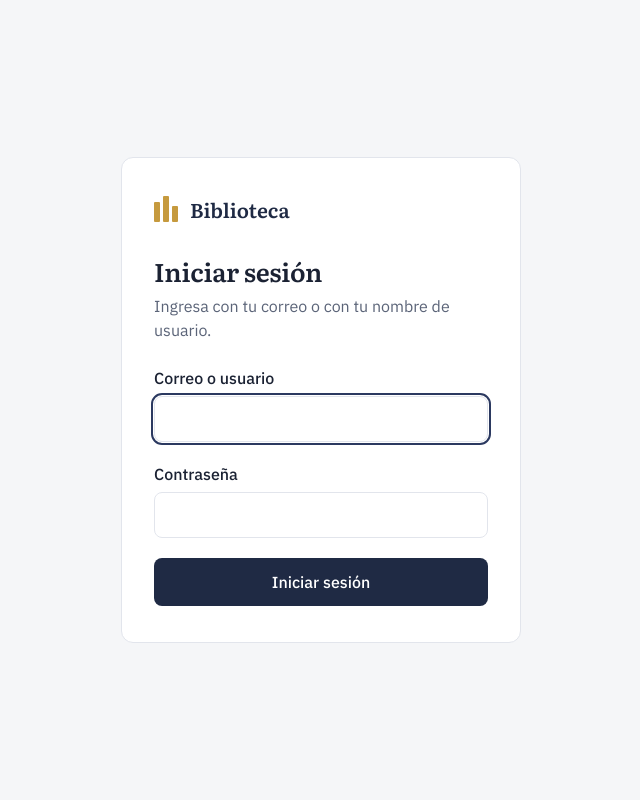
After one commit to alisonsalazar00/biblioteca-postgresql, a Flask app: page /login?next=/cuenta/contrasena in a window 1280 px wide. The commit adds this page. Shown: the whole page, without its empty margins (319-959 px from the left). Run offline with Flask 3, Linux system fonts and the light colour scheme; some libraries are stand-ins or nearby versions.

Commit message:
Agrega inicio de sesión, roles, permisos y protección CSRF

```diff
--- a/app.py
+++ b/app.py
@@ -1,16 +1,38 @@
 """Aplicación web de la biblioteca (Flask)."""
 import os
+import secrets
+from datetime import timedelta
+from functools import wraps
 
 import psycopg
-from flask import Flask, flash, redirect, render_template, request, url_for
+from flask import (
+    Flask,
+    abort,
+    flash,
+    redirect,
+    render_template,
+    request,
+    session,
+    url_for,
+)
 
 from db import call, query
 
 app = Flask(__name__)
-# Necesaria para los mensajes de aviso (flash). Puedes definir SECRET_KEY en el .env
+
+# La clave firma las cookies de sesión. Define SECRET_KEY en el .env con un texto
+# largo y aleatorio; la de abajo solo existe para que funcione en desarrollo.
 app.secret_key = os.getenv("SECRET_KEY", "clave-solo-para-desarrollo")
+app.config.update(
+    SESSION_COOKIE_HTTPONLY=True,   # JavaScript no puede leer la cookie
+    SESSION_COOKIE_SAMESITE="Lax",  # el navegador no la envía en formularios de otros sitios
+    PERMANENT_SESSION_LIFETIME=timedelta(hours=8),
+)
 
 
+# ---------------------------------------------------------------------------
+# Filtros de plantilla
+# ---------------------------------------------------------------------------
 @app.template_filter("fecha")
 def formato_fecha(valor):
     """Muestra una fecha como día/mes/año."""
@@ -29,12 +51,185 @@ def formato_colones(monto):
     return "₡" + f"{monto:,.0f}".replace(",", " ")
 
 
+# ---------------------------------------------------------------------------
+# Seguridad: CSRF, permisos y caché
+# ---------------------------------------------------------------------------
+def generar_csrf():
+    """Token secreto de la sesión que deben traer todos los formularios POST."""
+    if "csrf" not in session:
+        session["csrf"] = secrets.token_hex(16)
+    return session["csrf"]
+
+
+app.jinja_env.globals["csrf_token"] = generar_csrf
+
+
+@app.before_request
+def proteger_csrf():
+    if request.method == "POST":
+        esperado = session.get("csrf", "")
+        recibido = request.form.get("csrf_token", "")
+        if not esperado or not secrets.compare_digest(esperado, recibido):
+            abort(400)
+
+
+@app.after_request
+def sin_cache(respuesta):
+    # Con sesión iniciada, el navegador no guarda las páginas: al cerrar sesión
+    # y usar el botón "atrás" no se ven datos privados.
+    if "cuenta_id" in session:
+        respuesta.headers["Cache-Control"] = "no-store"
+    return respuesta
+
+
+def acceso(*roles):
+    """Exige sesión iniciada y, si se indican roles, que la cuenta tenga alguno."""
+
+    def decorador(vista):
+        @wraps(vista)
+        def envoltura(*args, **kwargs):
+            if "cuenta_id" not in session:
+                siguiente = None
+                if request.method == "GET":
+                    siguiente = request.full_path.rstrip("?")
+                return redirect(url_for("login", next=siguiente))
+            if roles and session.get("rol") not in roles:
+                abort(403)
+            return vista(*args, **kwargs)
+
+        return envoltura
+
+    return decorador
+
+
+def destino_seguro(ruta):
+    """Solo acepta rutas internas, para que 'next' no lleve a otro sitio."""
+    if ruta and ruta.startswith("/") and not ruta.startswith("//") and "\\" not in ruta:
+        return ruta
+    return url_for("catalogo")
+
+
+# ---------------------------------------------------------------------------
+# Páginas de error
+# ---------------------------------------------------------------------------
+@app.errorhandler(400)
+def error_400(_):
+    return render_template(
+        "error.html",
+        titulo="Solicitud no válida",
+        mensaje="La página caducó o la solicitud no es válida. Vuelve a cargarla e inténtalo de nuevo.",
+    ), 400
+
+
+@app.errorhandler(403)
+def error_403(_):
+    return render_template(
+        "error.html",
+        titulo="Sin permiso",
+        mensaje="Tu cuenta no tiene permiso para ver esta página.",
+    ), 403
+
+
+@app.errorhandler(404)
+def error_404(_):
+    return render_template(
+        "error.html",
+        titulo="Página no encontrada",
+        mensaje="La dirección que buscas no existe.",
+    ), 404
+
+
+# ---------------------------------------------------------------------------
+# Inicio y cierre de sesión
+# ---------------------------------------------------------------------------
 @app.route("/")
 def inicio():
-    return redirect(url_for("catalogo"))
+    return redirect(url_for("catalogo" if "cuenta_id" in session else "login"))
 
 
+@app.route("/login", methods=["GET", "POST"])
+def login():
+    if "cuenta_id" in session:
+        return redirect(url_for("catalogo"))
+
+    siguiente = request.args.get("next", "")
+    identificador = ""
+
+    if request.method == "POST":
+        identificador = request.form.get("identificador", "").strip()
+        contrasena = request.form.get("contrasena", "")
+
+        # La función SQL comprueba la contraseña, cuenta los intentos fallidos
+        # y bloquea la cuenta. Aquí solo se interpreta su resultado.
+        fila = call(
+            "SELECT * FROM verificar_credenciales(%s, %s)", (identificador, contrasena)
+        )
+
+        if fila["r_resultado"] == "ok":
+            session.clear()
+            session.permanent = True
+            session["cuenta_id"] = fila["r_cuenta_id"]
+            session["rol"] = fila["r_rol"]
+            session["usuario_id"] = fila["r_usuario_id"]
+            session["nombre"] = fila["r_nombre"]
+            return redirect(destino_seguro(siguiente))
+
+        if fila["r_resultado"] == "bloqueada":
+            minutos = fila["r_minutos"]
+            unidad = "minuto" if minutos == 1 else "minutos"
+            flash(
+                f"Demasiados intentos fallidos. Intenta de nuevo en {minutos} {unidad}.",
+                "error",
+            )
+        elif fila["r_resultado"] == "inactiva":
+            flash("Tu cuenta está desactivada. Contacta al bibliotecario.", "error")
+        else:
+            # Mismo mensaje si el usuario no existe o la contraseña falla,
+            # para no revelar qué cuentas existen.
+            flash("El usuario o la contraseña no son correctos.", "error")
+
+    return render_template("login.html", siguiente=siguiente, identificador=identificador)
+
+
+@app.route("/logout", methods=["POST"])
+def logout():
+    session.clear()
+    flash("Cerraste sesión.", "exito")
+    return redirect(url_for("login"))
+
+
+@app.route("/cuenta/contrasena", methods=["GET", "POST"])
+@acceso()
+def cambiar_contrasena():
+    if request.method == "POST":
+        actual = request.form.get("actual", "")
+        nueva = request.form.get("nueva", "")
+        confirmar = request.form.get("confirmar", "")
+
+        if nueva != confirmar:
+            flash("La contraseña nueva y su confirmación no coinciden.", "error")
+            return redirect(url_for("cambiar_contrasena"))
+
+        try:
+            call(
+                "SELECT cambiar_contrasena(%s, %s, %s)",
+                (session["cuenta_id"], actual, nueva),
+            )
+        except psycopg.errors.RaiseException as error:
+            flash(error.diag.message_primary, "error")
+            return redirect(url_for("cambiar_contrasena"))
+
+        flash("Contraseña actualizada.", "exito")
+        return redirect(url_for("cambiar_contrasena"))
+
+    return render_template("contrasena.html")
+
+
+# ---------------------------------------------------------------------------
+# Catálogo (todas las cuentas)
+# ---------------------------------------------------------------------------
 @app.route("/catalogo")
+@acceso()
 def catalogo():
     # La vista v_catalogo ya trae autores, categoría y copias por libro
     libros = query("SELECT * FROM v_catalogo ORDER BY titulo")
@@ -46,7 +241,11 @@ def catalogo():
     return render_template("catalogo.html", libros=libros, resumen=resumen)
 
 
+# ---------------------------------------------------------------------------
+# Préstamos y multas (solo bibliotecario)
+# ---------------------------------------------------------------------------
 @app.route("/prestamos")
+@acceso("bibliotecario")
 def prestamos():
     # Los más urgentes (vencidos hace más tiempo) aparecen primero
     filas = query(
@@ -59,6 +258,7 @@ def prestamos():
 
 
 @app.route("/vencidos")
+@acceso("bibliotecario")
 def vencidos():
     filas = query(
         "SELECT * FROM v_prestamos_vencidos ORDER BY dias_retraso DESC, prestamo_id"
@@ -67,6 +267,7 @@ def vencidos():
 
 
 @app.route("/prestar", methods=["GET", "POST"])
+@acceso("bibliotecario")
 def prestar():
     if request.method == "POST":
         try:
@@ -108,6 +309,7 @@ def prestar():
 
 
 @app.route("/devolver/<int:prestamo_id>", methods=["POST"])
+@acceso("bibliotecario")
 def devolver(prestamo_id):
     try:
         fila = call("SELECT devolver_libro(%s) AS retraso", (prestamo_id,))
@@ -133,6 +335,7 @@ def devolver(prestamo_id):
 
 
 @app.route("/multas")
+@acceso("bibliotecario")
 def multas():
     # Primero las pendientes, y dentro de cada grupo las más recientes
     filas = query(
@@ -149,6 +352,7 @@ def multas():
 
 
 @app.route("/multas/<int:multa_id>/pagar", methods=["POST"])
+@acceso("bibliotecario")
 def pagar_multa(multa_id):
     try:
         fila = call("SELECT pagar_multa(%s) AS monto", (multa_id,))
--- a/static/css/style.css
+++ b/static/css/style.css
@@ -424,3 +424,141 @@ td.accion { text-align: right; }
   color: var(--texto-suave);
   font-size: 0.875rem;
 }
+
+/* ---------- Cuenta en el menú lateral ---------- */
+.sidebar {
+  position: sticky;
+  top: 0;
+  align-self: start;
+  height: 100vh;
+  overflow-y: auto;
+}
+
+.cuenta {
+  display: flex;
+  flex-direction: column;
+  gap: 2px;
+  margin-top: auto;
+  padding-top: 16px;
+  border-top: 1px solid #34426A;
+}
+
+.cuenta-nombre {
+  margin: 0;
+  padding: 0 12px;
+  color: #FFFFFF;
+  font-weight: 500;
+}
+
+.cuenta-rol {
+  margin: 0 0 8px;
+  padding: 0 12px;
+  color: #8A93AD;
+  font-size: 0.85rem;
+}
+
+.cuenta a,
+.boton-enlace {
+  display: block;
+  width: 100%;
+  padding: 8px 12px;
+  border: none;
+  border-radius: 6px;
+  background: none;
+  color: #C9D0E2;
+  font: inherit;
+  font-size: 0.9rem;
+  text-align: left;
+  text-decoration: none;
+  cursor: pointer;
+  transition: background-color 0.15s;
+}
+
+.cuenta a:hover,
+.boton-enlace:hover {
+  background: var(--tinta-clara);
+  color: #FFFFFF;
+}
+
+.cuenta a:focus-visible,
+.boton-enlace:focus-visible {
+  outline: 2px solid var(--laton);
+  outline-offset: 2px;
+}
+
+@media (max-width: 860px) {
+  .sidebar {
+    position: static;
+    height: auto;
+  }
+
+  .cuenta {
+    flex-direction: row;
+    flex-wrap: wrap;
+    align-items: center;
+    margin-top: 0;
+    padding-top: 0;
+    border-top: none;
+  }
+
+  .cuenta-rol { margin: 0; }
+  .cuenta a, .boton-enlace { width: auto; }
+}
+
+/* ---------- Campos de texto ---------- */
+.campo input {
+  padding: 10px 12px;
+  border: 1px solid var(--borde);
+  border-radius: 8px;
+  background: var(--superficie);
+  color: inherit;
+  font: inherit;
+}
+
+.campo input:focus-visible {
+  outline: 2px solid var(--tinta-clara);
+  outline-offset: 1px;
+}
+
+/* ---------- Pantallas de acceso y de error ---------- */
+.pagina-acceso {
+  display: flex;
+  align-items: center;
+  justify-content: center;
+  min-height: 100vh;
+  padding: 24px;
+}
+
+.tarjeta-acceso {
+  width: 100%;
+  max-width: 400px;
+  padding: 36px 32px;
+  border: 1px solid var(--borde);
+  border-radius: 12px;
+  background: var(--superficie);
+}
+
+.tarjeta-acceso .marca {
+  margin-bottom: 28px;
+  padding: 0;
+}
+
+.tarjeta-acceso .marca-nombre { color: var(--tinta); }
+.tarjeta-acceso h1 { font-size: 1.6rem; }
+.tarjeta-acceso .lede { margin-bottom: 24px; }
+
+.formulario-acceso {
+  display: flex;
+  flex-direction: column;
+  gap: 20px;
+}
+
+.boton-bloque {
+  width: 100%;
+  padding: 11px 16px;
+}
+
+.enlace-volver {
+  color: var(--tinta);
+  font-weight: 500;
+}
--- /dev/null
+++ b/templates/login.html
@@ -0,0 +1,50 @@
+<!DOCTYPE html>
+<html lang="es">
+<head>
+  <meta charset="utf-8">
+  <meta name="viewport" content="width=device-width, initial-scale=1">
+  <title>Iniciar sesión - Biblioteca</title>
+  <link rel="preconnect" href="https://fonts.googleapis.com">
+  <link rel="preconnect" href="https://fonts.gstatic.com" crossorigin>
+  <link href="https://fonts.googleapis.com/css2?family=IBM+Plex+Sans:wght@400;500&family=Literata:opsz,wght@7..72,500;7..72,600&display=swap" rel="stylesheet">
+  <link rel="stylesheet" href="{{ url_for('static', filename='css/style.css') }}">
+</head>
+<body class="pagina-acceso">
+  <main class="tarjeta-acceso">
+    <div class="marca">
+      <div class="marca-logo" aria-hidden="true"><span></span><span></span><span></span></div>
+      <span class="marca-nombre">Biblioteca</span>
+    </div>
+
+    <h1>Iniciar sesión</h1>
+    <p class="lede">Ingresa con tu correo o con tu nombre de usuario.</p>
+
+    {% with mensajes = get_flashed_messages(with_categories=true) %}
+      {% if mensajes %}
+      <div class="avisos">
+        {% for categoria, texto in mensajes %}
+        <p class="aviso aviso-{{ categoria }}" role="status">{{ texto }}</p>
+        {% endfor %}
+      </div>
+      {% endif %}
+    {% endwith %}
+
+    <form class="formulario-acceso" method="post" action="{{ url_for('login', next=siguiente or None) }}">
+      <input type="hidden" name="csrf_token" value="{{ csrf_token() }}">
+
+      <div class="campo">
+        <label for="identificador">Correo o usuario</label>
+        <input id="identificador" name="identificador" type="text" autocomplete="username"
+               value="{{ identificador }}" required autofocus>
+      </div>
+
+      <div class="campo">
+        <label for="contrasena">Contraseña</label>
+        <input id="contrasena" name="contrasena" type="password" autocomplete="current-password" required>
+      </div>
+
+      <button type="submit" class="boton boton-primario boton-bloque">Iniciar sesión</button>
+    </form>
+  </main>
+</body>
+</html>
--- a/templates/multas.html
+++ b/templates/multas.html
@@ -58,6 +58,7 @@
         <td class="accion">
           {% if not f.pagada %}
           <form method="post" action="{{ url_for('pagar_multa', multa_id=f.multa_id) }}">
+            <input type="hidden" name="csrf_token" value="{{ csrf_token() }}">
             <button type="submit" class="boton boton-secundario">Registrar pago</button>
           </form>
           {% endif %}
--- a/templates/prestamos.html
+++ b/templates/prestamos.html
@@ -58,6 +58,7 @@
         </td>
         <td class="accion">
           <form method="post" action="{{ url_for('devolver', prestamo_id=f.prestamo_id) }}">
+            <input type="hidden" name="csrf_token" value="{{ csrf_token() }}">
             <input type="hidden" name="volver" value="{{ 'vencidos' if solo_vencidos else 'prestamos' }}">
             <button type="submit" class="boton boton-secundario">Registrar devolución</button>
           </form>
--- a/templates/prestar.html
+++ b/templates/prestar.html
@@ -12,6 +12,7 @@
 
 {% if usuarios and ejemplares %}
 <form class="formulario" method="post" action="{{ url_for('prestar') }}">
+  <input type="hidden" name="csrf_token" value="{{ csrf_token() }}">
   <div class="campo">
     <label for="usuario_id">Usuario</label>
     <select id="usuario_id" name="usuario_id" required>
```
Also changed, not shown: templates/base.html (+13 -0 lines), templates/contrasena.html (added, +35 -0 lines), templates/error.html (added, +24 -0 lines).
